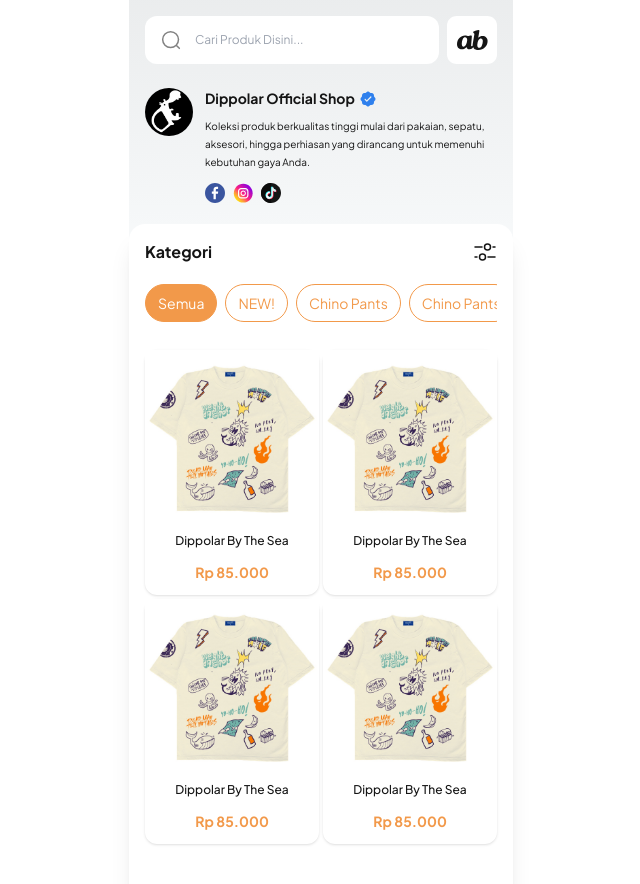
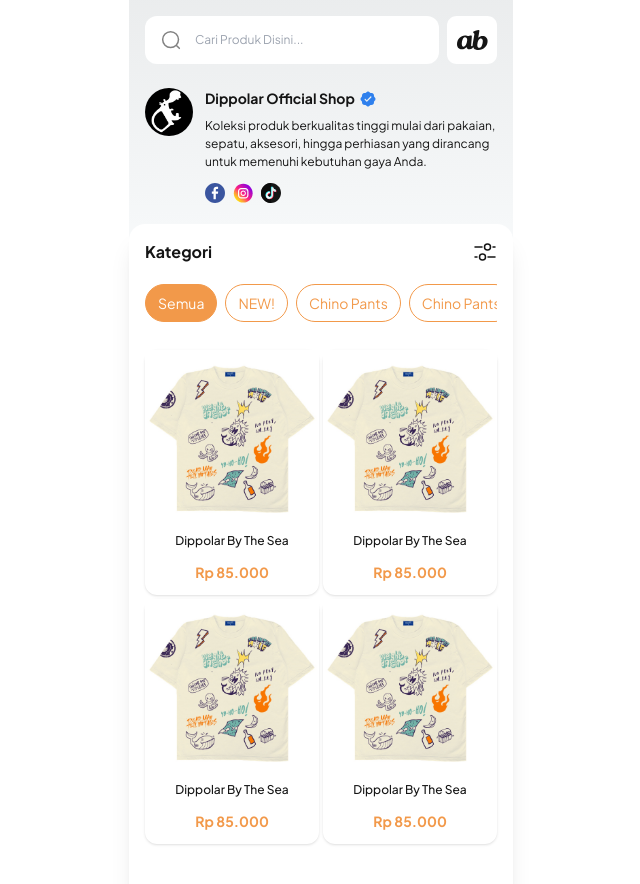
Before and after one commit to zaininijar/ada-barang, a website: page public/index.html in a window 1280 px wide. Shown: the whole page, without its empty margins (319-959 px from the left). Drawn offline with Linux system fonts and the light colour scheme.

Commit message:
desciption 12px font size

```diff
--- a/public/index.html
+++ b/public/index.html
@@ -99,7 +99,7 @@
                 />
               </svg>
             </div>
-            <p class="leading-[18px] text-[10px] font-normal">
+            <p class="leading-[18px] text-[12px] font-normal">
               Koleksi produk berkualitas tinggi mulai dari pakaian, sepatu,
               aksesori, hingga perhiasan yang dirancang untuk memenuhi kebutuhan
               gaya Anda.
```
Also changed, not shown: src/page/index.html (+1 -1 lines).
